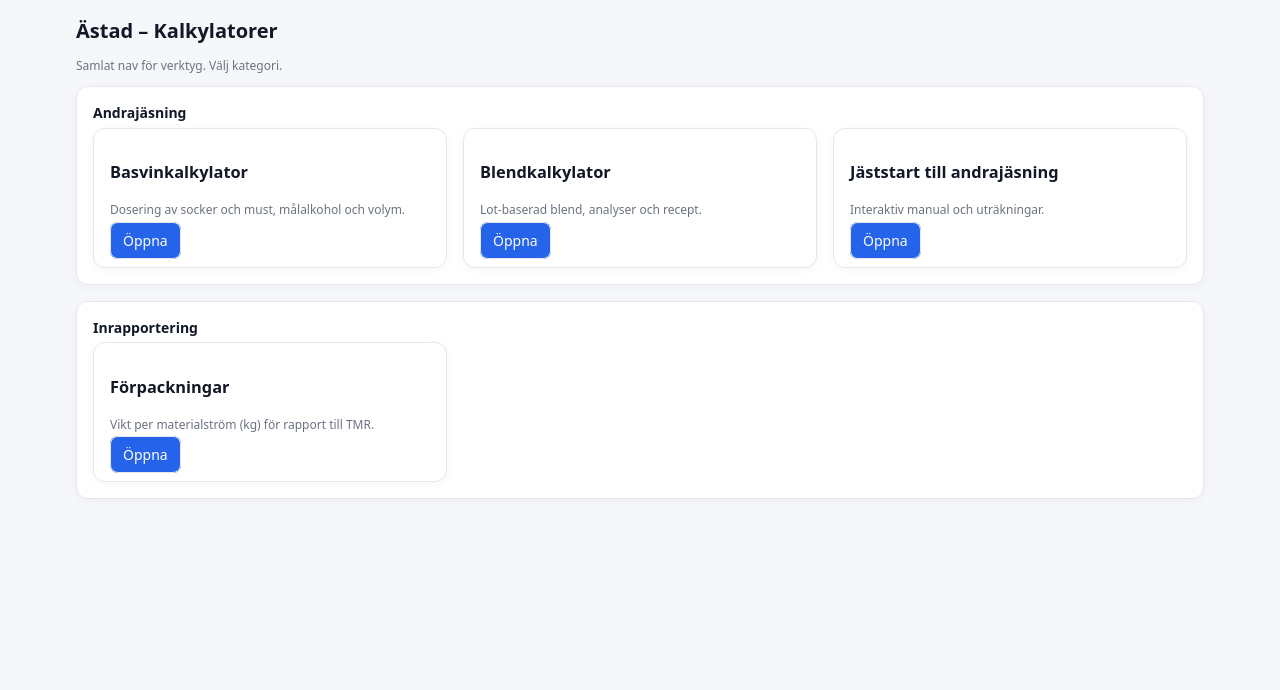
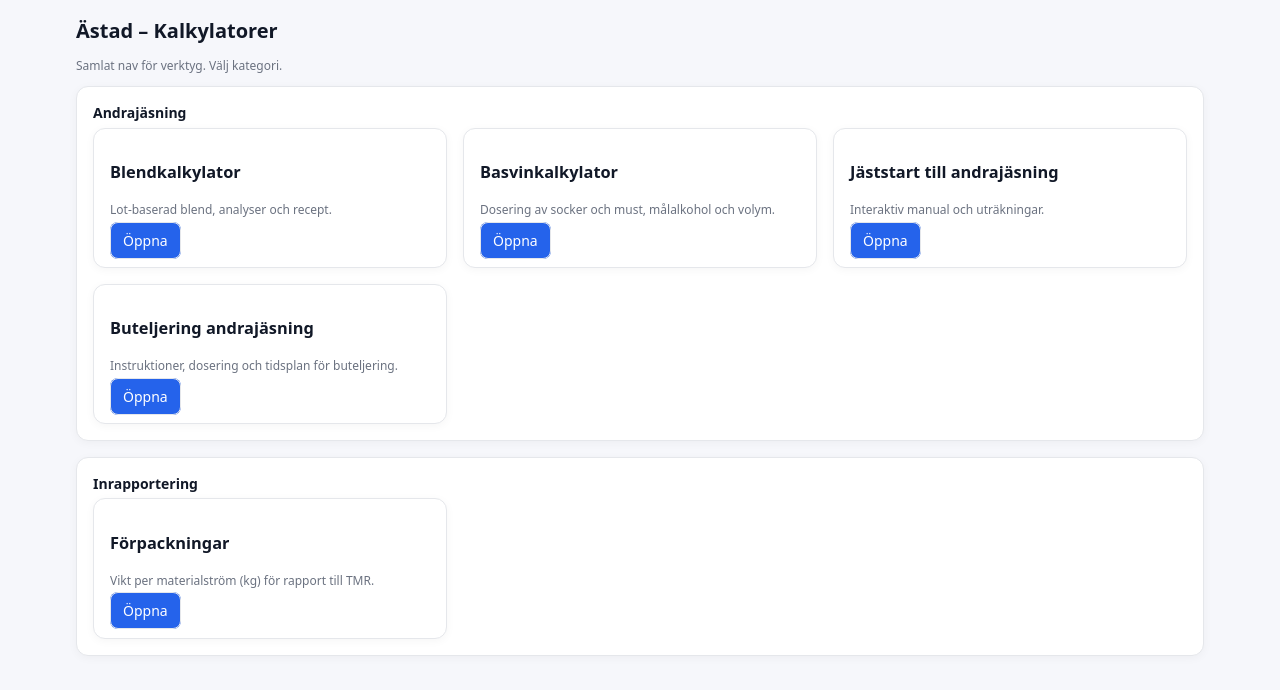
Before and after one commit to Bartoldsson/Kalkylator, a React (Vite) app: page /#/ in a window 1280 px wide. Shown: the top 690 px of the page. Built offline with nearby package versions, Linux system fonts and the light colour scheme.

Commit message:
Update Home.tsx

```diff
--- a/src/pages/Home.tsx
+++ b/src/pages/Home.tsx
@@ -12,19 +12,27 @@ export default function Home(){
           <h2>Andrajäsning</h2>
           <div className="grid cols-3">
             <div className="card">
+              <h3>Blendkalkylator</h3>
+              <p className="sub">Lot-baserad blend, analyser och recept.</p>
+              <Link className="btn" to="/blend">Öppna</Link>
+            </div>
+
+            <div className="card">
               <h3>Basvinkalkylator</h3>
               <p className="sub">Dosering av socker och must, målalkohol och volym.</p>
               <Link className="btn" to="/basvin">Öppna</Link>
             </div>
-            <div className="card">
-              <h3>Blendkalkylator</h3>
-              <p className="sub">Lot-baserad blend, analyser och recept.</p>
-              <Link className="btn" to="/blend">Öppna</Link>
-            </div>
+
             <div className="card">
               <h3>Jäststart till andrajäsning</h3>
               <p className="sub">Interaktiv manual och uträkningar.</p>
               <Link className="btn" to="/jaststart">Öppna</Link>
+            </div>
+
+            <div className="card">
+              <h3>Buteljering andrajäsning</h3>
+              <p className="sub">Instruktioner, dosering och tidsplan för buteljering.</p>
+              <Link className="btn" to="/buteljering">Öppna</Link>
             </div>
           </div>
         </section>
```
